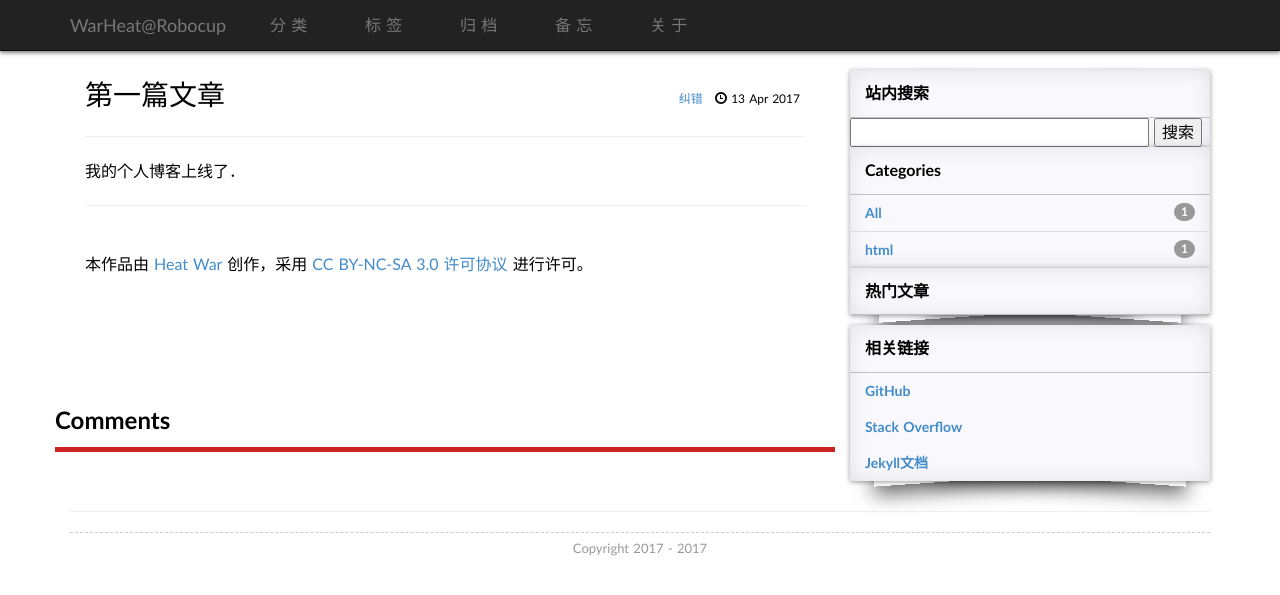
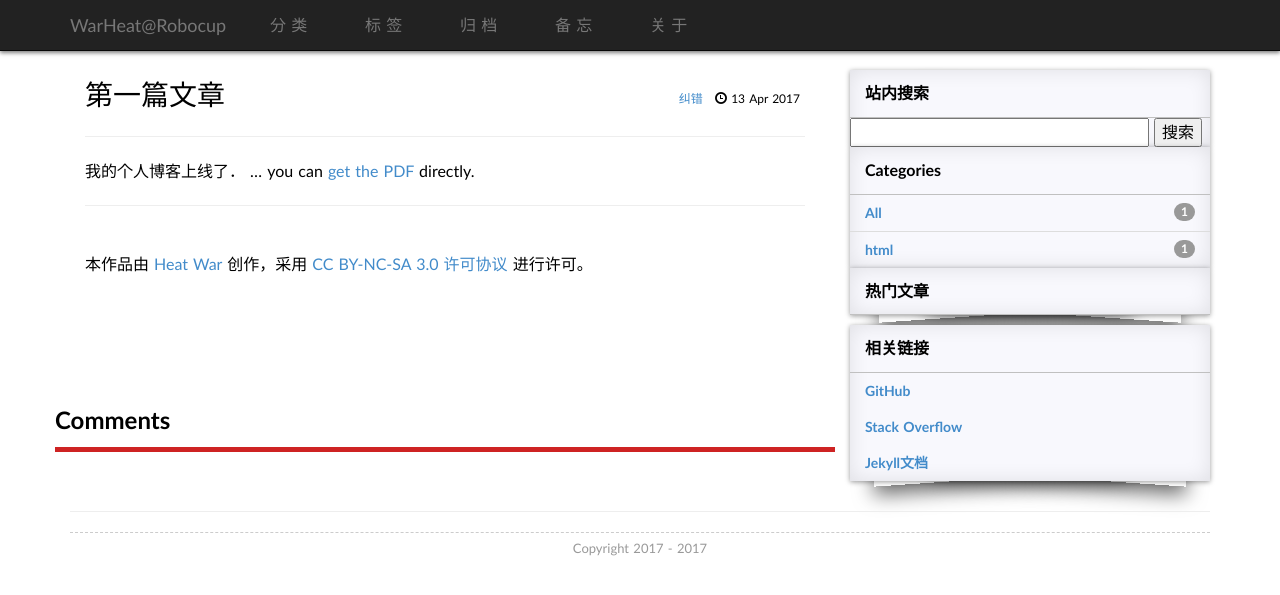
Before and after one commit to whtqh/whtqh.github.io, a Jekyll site: the page built from _posts/2017-04-13-Hello-World.md, in a window 1280 px wide. Shown: the top 595 px of the page. Built offline with Jekyll 4.4.1, drawn with Linux system fonts in a browser that asks for light colours; some web fonts are replaced; comment, search, counter and statistics services are not loaded.

Commit message:
add spec.pdf
~

```diff
--- a/_posts/2017-04-13-Hello-World.md
+++ b/_posts/2017-04-13-Hello-World.md
@@ -10,3 +10,4 @@ tags:
   - 生活
 ---
 我的个人博客上线了．
+... you can [get the PDF]({{www.robocuphumanoid.org}}/qualification/2017/915cd456b64d29968be6d6f0384b8c3188a64b53/Tsinghua_Hephaestus_Humanoid_AdultSize_regular_2017_Specs.pdf) directly.
```
